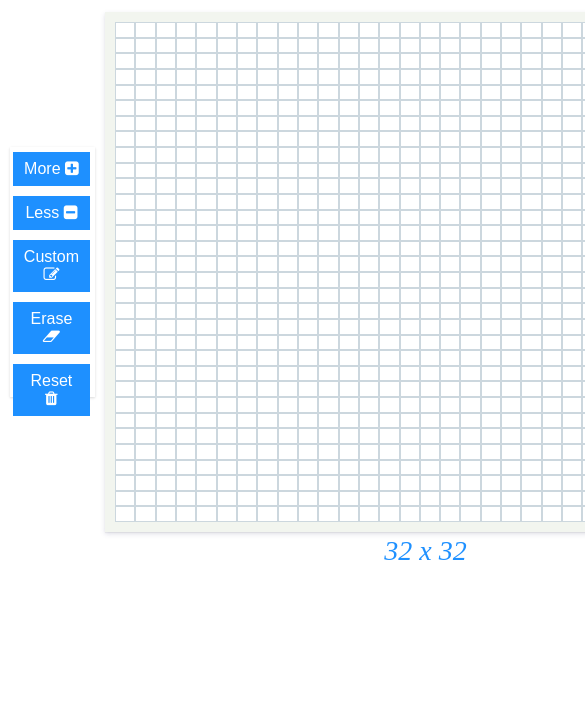
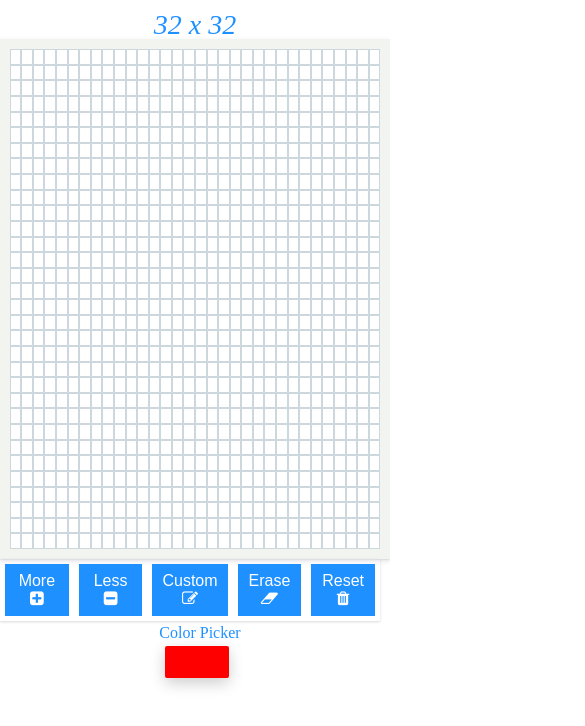
Before and after one commit to brsyvz/etch-a-sketch, a plain HTML site: page index.html in a window 390 px wide. Shown: the part 46-772 px from the top of the page, 585 px wide, since content can reach past the window. Drawn offline with Linux system fonts and the light colour scheme.

Commit message:
added responsive design

```diff
--- a/index.html
+++ b/index.html
@@ -15,7 +15,9 @@
     <header>
       <h1 id="header">Etch-a-Sketch</h1>
     </header>
-
+    <div class="log">
+      <label for="" id="gridCounter"></label>
+    </div>
     <div class="mainContainer">
       <div class="btnPanel">
         <button id="increase" class="btns">
@@ -47,10 +49,10 @@
         </div>
       </div>
 
-      <div class="log">
-        <label for="" id="gridCounter"></label>
-      </div>
+
     </div>
+
+
 
     <script src="script/script.js"></script>
   </body>
--- a/script/script.js
+++ b/script/script.js
@@ -1,7 +1,7 @@
-let parentContainer = document.getElementById("container");
+const parentContainer = document.getElementById("container");
 let gridSize = 32;
-let colorPicker = document.getElementById("colorPicker");
-let colorPickerWrapper = document.getElementById("colorPickerWrapper");
+const colorPicker = document.getElementById("colorPicker");
+const colorPickerWrapper = document.getElementById("colorPickerWrapper");
 
 document.getElementById("userInput").onclick = setCustomGrid;
 document.getElementById("increase").onclick = increaseGrids;
@@ -11,15 +11,15 @@ document.getElementById("reset").onclick = updateLogOnReset;
 function generateGrids(rows, columns) {
   parentContainer.style.setProperty("--rows", rows);
   parentContainer.style.setProperty("--columns", columns);
-  for (i = 0; i < rows * columns; i++) {
-    let gridCells = document.createElement("div");
+  for (let i = 0; i < rows * columns; i++) {
+    const gridCells = document.createElement("div");
     gridCells.setAttribute("onmouseover", "paint(this);");
     parentContainer.appendChild(gridCells).className = "gridCells";
   }
 }
 
 function removeGrids() {
-  let reset = Array.from(parentContainer.childNodes);
+  const reset = Array.from(parentContainer.childNodes);
   reset.forEach((el) => {
     parentContainer.removeChild(el);
   });
@@ -27,7 +27,6 @@ function removeGrids() {
 
 function increaseGrids() {
   gridSize += 8;
-
   removeGrids();
   generateGrids(gridSize, gridSize);
 
@@ -74,7 +73,7 @@ function paint(x) {
 }
 
 (function clearBackground() {
-  let clearBtn = document.getElementById("clearBtn");
+  const clearBtn = document.getElementById("clearBtn");
   let changeBackground = Array.from(parentContainer.childNodes);
   changeBackground.forEach((el) => {
     el.style.background = "initial";
@@ -90,7 +89,7 @@ function updateLog() {
 
 function updateLogOnReset() {
   gridSize = 0;
-  let reset = Array.from(parentContainer.childNodes);
+  const reset = Array.from(parentContainer.childNodes);
   reset.forEach((el) => {
     parentContainer.removeChild(el);
   });
--- a/style/style.css
+++ b/style/style.css
@@ -14,28 +14,20 @@ header > #header {
 }
 
 .mainContainer {
-  display: grid;
-  padding: 10px;
-  grid-template-columns: 1fr 1fr 1fr;
-  grid-template-rows: 1fr 20px;
-  grid-template-areas:
-    "sidebar main colorPicker"
-    "log log log ";
+  display: flex;
+  align-items: center;
+  justify-content: center;
 }
 
 /* LEFT */
 .btnPanel {
-  max-height: 250px;
+  height: 70px;
   display: flex;
   flex-direction: column;
-  justify-self: right;
-  align-items: flex-end;
+  align-self: flex-start;
   margin-right: 10px;
-  grid-area: sidebar;
   box-shadow: rgba(0, 0, 0, 0.1) 0px 1px 3px 0px,
     rgba(0, 0, 0, 0.06) 0px 1px 2px 0px;
-
-  align-self: center;
 }
 
 .btnPanel > .btns {
@@ -77,13 +69,13 @@ header > #header {
 
 /* RIGHT */
 .colorPicker {
-  grid-area: colorPicker;
+  align-self: flex-start;
   margin-left: 10px;
   margin-top: 20px;
   text-align: left;
 }
 .colorPicker > #colorPickerWrapper {
-  max-width: 64px;
+  width: 64px;
   border-radius: 2px;
   margin-left: 6px;
   margin-top: 5px;
@@ -99,12 +91,36 @@ input {
   cursor: pointer;
 }
 
-
 /* BOTTOM */
 .log {
-  grid-area: log;
   text-align: center;
   font-size: 28px;
   font-style: italic;
-  margin-top: 5px;
+  margin-top: 15px;
 }
+
+@media only screen and (max-width: 815px) {
+  .mainContainer {
+    flex-direction: column;
+    order: 1;
+  }
+  #container {
+    width: 95%;
+  }
+
+  .btnPanel {
+    flex-direction: row;
+    order: 2;
+    height: auto;
+  }
+
+  .colorPicker {
+
+    order: 2;
+    align-self: center;
+    margin-top: 4px;
+    margin-bottom: 8px;
+  }
+
+
+}
```
